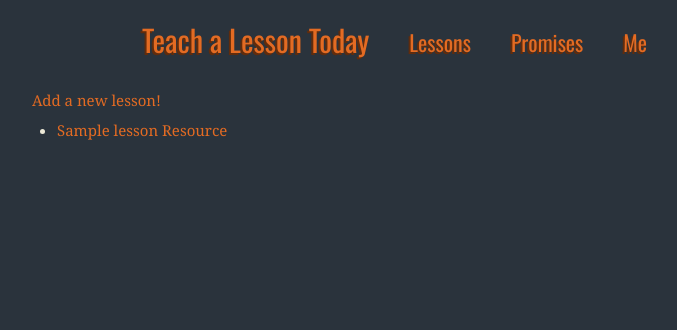
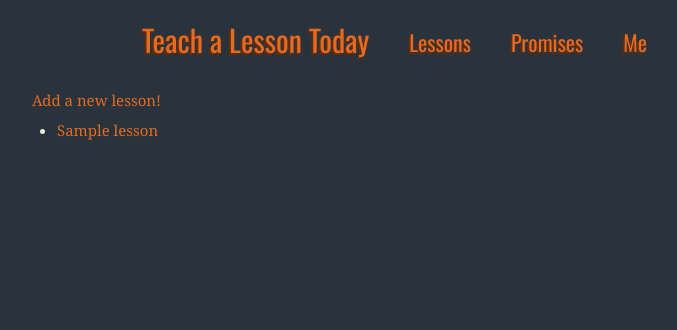
Before and after one commit to selenamarie/teach-today, a Django app: template teach/templates/lessons/index.html in a window 1280 px wide. Shown: the top 330 px of the page, without its empty margins (28-705 px from the left). Run offline with Django 3.2, Linux system fonts and the light colour scheme; the template is opened without the code that fills it: most values are stand-ins (such as "Sample title", 1, 10 or a date in 2020); some libraries are stand-ins or nearby versions.

Commit message:
Per @emmajandotnet's suggestion, link directly to resource

```diff
--- a/teach/templates/lessons/index.html
+++ b/teach/templates/lessons/index.html
@@ -14,7 +14,7 @@ Lessons
 {% if latest_lessons %}
     <ul>
     {% for lesson in latest_lessons %}
-        <li><a href="/lessons/{{ lesson.id }}/">{{lesson.name}}</a> <a href="{{lesson.url}}">Resource</a></li>
+        <li><a href="{{ lesson.url }}/">{{lesson.name}}</a></li>
     {% endfor %}
     </ul>
 {% else %}
```
